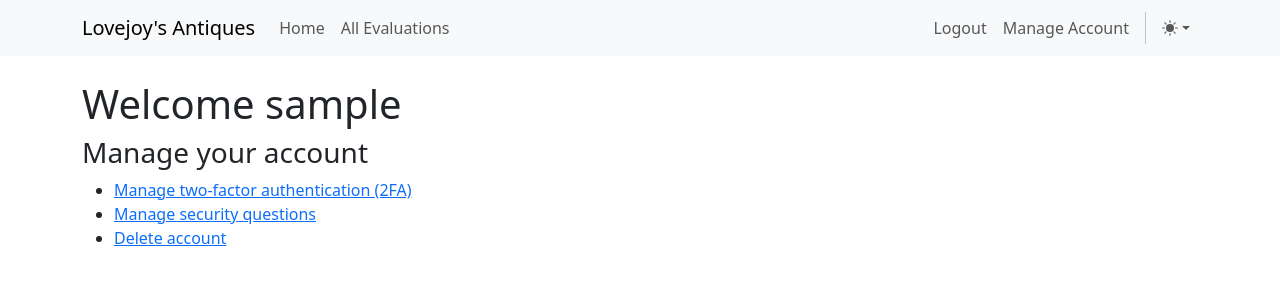
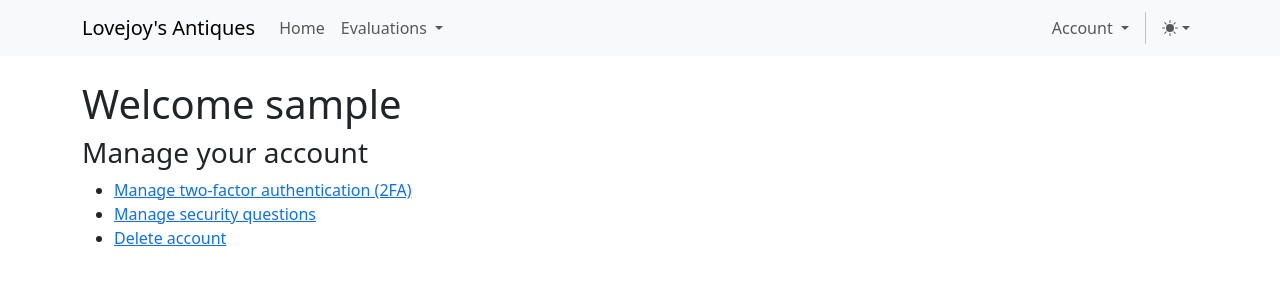
Before and after one commit to TedAlden/antique-web-app, a Flask app: page /account in a window 1280 px wide. Shown: the top 300 px of the page. Run offline with Flask 3, Linux system fonts and the light colour scheme; the visitor is signed in with stand-in values (Sample User, id 1); some libraries are stand-ins or nearby versions.

Commit message:
Updated nav bar

```diff
--- a/templates/base.html
+++ b/templates/base.html
@@ -22,26 +22,33 @@
                     <li class="nav-item">
                         <a class="nav-link" aria-current="page" href="/">Home</a>
                     </li>
-                    {% if session['logged_in'] and not session['is_admin'] %}
-                    <li class="nav-item">
-                        <a class="nav-link" href="{{ url_for('request_evaluation') }}">Request Evaluation</a>
+                    <li class="nav-item dropdown">
+                        <a class="nav-link dropdown-toggle" href="#" role="button" data-bs-toggle="dropdown" aria-expanded="false">
+                            Evaluations
+                        </a>
+                        <ul class="dropdown-menu">
+                            <li><a class="dropdown-item" href="{{ url_for('request_evaluation') }}">Request Evaluation</a></li>
+                            {% if session['logged_in'] %}
+                            <li><a class="dropdown-item" href="{{ url_for('my_evaluations') }}">My Evaluations</a></li>
+                            {% endif %}
+                            {% if session['logged_in'] and session['is_admin'] %}
+                            <li><a class="dropdown-item" href="{{ url_for('all_evaluations') }}">All Evaluations</a></li>
+                            {% endif %}
+                        </ul>
                     </li>
-                    <li class="nav-item">
-                        <a class="nav-link" href="{{ url_for('my_evaluations') }}">My Evaluations</a>
-                    </li>
-                    {% elif session['logged_in'] and session['is_admin'] %}
-                    <li class="nav-item">
-                        <a class="nav-link" href="{{ url_for('all_evaluations') }}">All Evaluations</a>
-                    </li>
-                    {% endif %}
                 </ul>
                 <ul class="navbar-nav justify-content-end ms-auto">
                     {% if session['logged_in'] %}
-                    <li class="nav-item">
-                        <a class="nav-link" href="#" id="logout-button">Logout</a>
-                    </li>
-                    <li class="nav-item">
-                        <a class="nav-link" href="{{ url_for('account') }}">Manage Account</a>
+                    <li class="nav-item dropdown">
+                        <a class="nav-link dropdown-toggle" href="#" role="button" data-bs-toggle="dropdown" aria-expanded="false">
+                            Account
+                        </a>
+                        <ul class="dropdown-menu">
+                            <li><a class="dropdown-item" href="{{ url_for('my_evaluations') }}">My Evaluations</a></li>
+                            <li><a class="dropdown-item" href="{{ url_for('account') }}">Settings</a></li>
+                            <li><hr class="dropdown-divider"></li>
+                            <li><a class="dropdown-item" href="#" id="logout-button">Logout</a></li>
+                        </ul>
                     </li>
                     {% endif %}
                     {% if not session['logged_in'] %}
```
